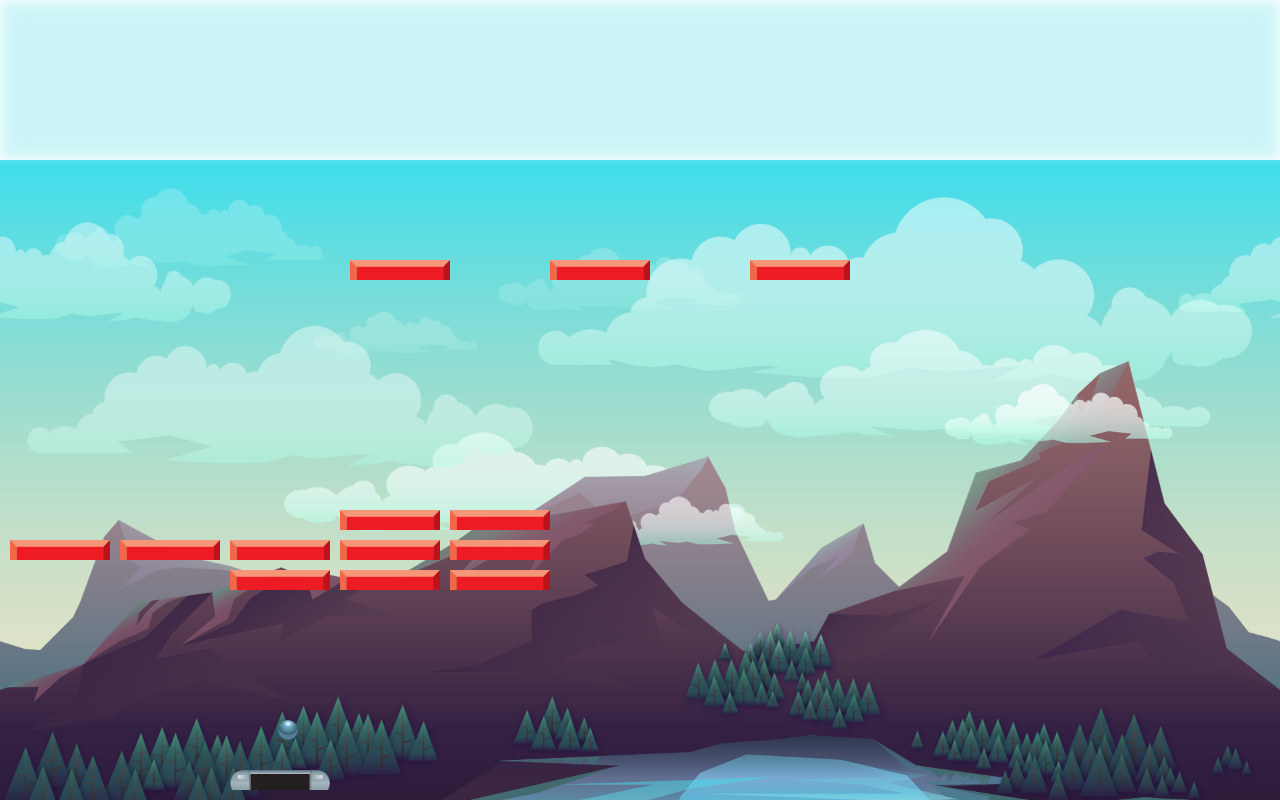
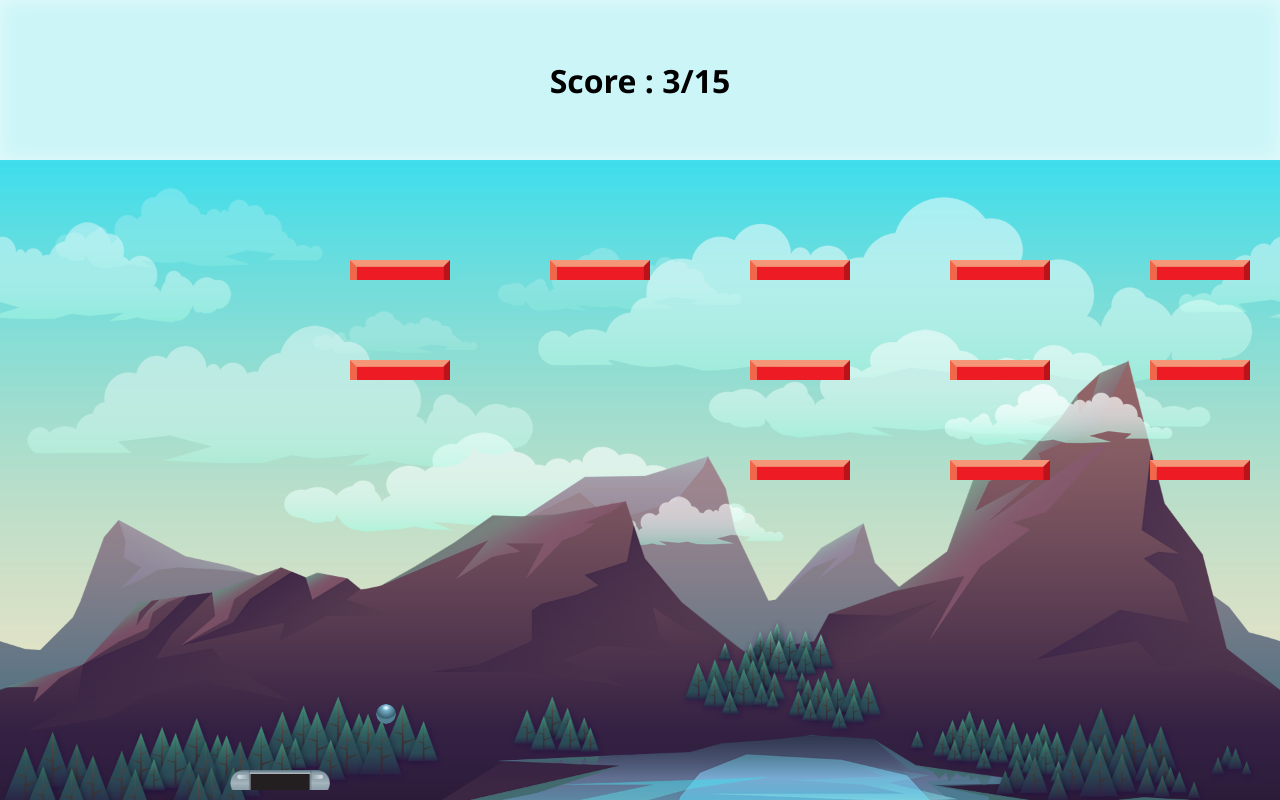
Before and after one commit to gouravjanyani/Project-Brick-Smash, a plain HTML site: page src/index.html in a window 1280 px wide. Drawn offline with Linux system fonts and the light colour scheme.

Commit message:
Stable Push

```diff
--- a/src/index.html
+++ b/src/index.html
@@ -2,12 +2,12 @@
 <html>
 <head>
     <meta charset="utf-8" />
-    <title>2D Breakout Game</title>
+    <title>Project Brick Smash</title>
     <link rel="stylesheet" href="styles.css">
 </head>
 <body>
 <div class="score">
-
+    <h1 class="displayScore">Score : 0/15</h1>
 </div>
 <div class="grid"></div>
 
--- a/src/script.js
+++ b/src/script.js
@@ -1,23 +1,26 @@
+function sleep(ms) {
+  return new Promise(resolve => setTimeout(resolve, ms));
+}
+
 const grid = document.querySelector('.grid')
-// const scoreDisplay = document.querySelector('#score')
+const scoreDisplay = document.querySelector('.displayScore')
 const blockWidth = 100
 const blockHeight = 20
 const ballDiameter = 20
-const boardWidth = 560
-const boardHeight = 300
-let xDirection = -2
-let yDirection = 2
+const boardWidth = window.innerWidth
+const boardHeight = window.innerHeight * 0.8
+let xDirection = -4
+let yDirection = 4
 
 const userStart = [230, 10]
 let currentPosition = userStart
 
-const ballStart = [270, 40]
+const ballStart = [window.innerWidth/2, window.innerHeight/8]
 let ballCurrentPosition = ballStart
 
 let timerId
 let score = 0
 
-//my block
 class Block {
   constructor(xAxis, yAxis) {
     this.bottomLeft = [xAxis, yAxis]
@@ -27,26 +30,24 @@ class Block {
   }
 }
 
-//all my blocks
 const blocks = [
   new Block(350, 520),
   new Block(550, 520),
   new Block(750, 520),
-  new Block(340, 270),
-  new Block(450, 270),
-  new Block(10, 240),
-  new Block(120, 240),
-  new Block(230, 240),
-  new Block(340, 240),
-  new Block(450, 240),
-  new Block(10, 210),
-  new Block(120, 210),
-  new Block(230, 210),
-  new Block(340, 210),
-  new Block(450, 210),
+  new Block(950, 520),
+  new Block(1150, 520),
+  new Block(350, 420),
+  new Block(550, 420),
+  new Block(750, 420),
+  new Block(950, 420),
+  new Block(1150, 420),
+  new Block(350, 320),
+  new Block(550, 320),
+  new Block(750, 320),
+  new Block(950, 320),
+  new Block(1150,320),
 ]
 
-//draw my blocks
 function addBlocks() {
   for (let i = 0; i < blocks.length; i++) {
     const block = document.createElement('div')
@@ -54,37 +55,31 @@ function addBlocks() {
     block.style.left = blocks[i].bottomLeft[0] + 'px'
     block.style.bottom = blocks[i].bottomLeft[1] + 'px'
     grid.appendChild(block)
-    // console.log(blocks[i].bottomLeft)
   }
 }
 addBlocks()
 
-//add user
 const user = document.createElement('div')
 user.classList.add('user')
 grid.appendChild(user)
 drawUser()
 
-//add ball
 const ball = document.createElement('div')
 ball.classList.add('ball')
 grid.appendChild(ball)
 drawBall()
 
-//move user
 function moveUser(e) {
   switch (e.key) {
     case 'ArrowLeft':
       if (currentPosition[0] > 0) {
-        currentPosition[0] -= 10
-        // console.log(currentPosition[0] > 0)
+        currentPosition[0] -= 20
         drawUser()
       }
       break
     case 'ArrowRight':
       if (currentPosition[0] < (boardWidth - blockWidth)) {
-        currentPosition[0] += 10
-        // console.log(currentPosition[0])
+        currentPosition[0] += 20
         drawUser()
       }
       break
@@ -92,19 +87,16 @@ function moveUser(e) {
 }
 document.addEventListener('keydown', moveUser)
 
-//draw User
 function drawUser() {
   user.style.left = currentPosition[0] + 'px'
   user.style.bottom = currentPosition[1] + 'px'
 }
 
-//draw Ball
 function drawBall() {
   ball.style.left = ballCurrentPosition[0] + 'px'
   ball.style.bottom = ballCurrentPosition[1] + 'px'
 }
 
-//move ball
 function moveBall() {
     ballCurrentPosition[0] += xDirection
     ballCurrentPosition[1] += yDirection
@@ -113,9 +105,7 @@ function moveBall() {
 }
 timerId = setInterval(moveBall, 30)
 
-//check for collisions
 function checkForCollisions() {
-  //check for block collision
   for (let i = 0; i < blocks.length; i++){
     if
     (
@@ -128,23 +118,20 @@ function checkForCollisions() {
       blocks.splice(i,1)
       changeDirection()
       score++
-      // scoreDisplay.innerHTML = score
-      console.log(score)
+      scoreDisplay.innerHTML = `Score : ${score}/15`
       if (blocks.length == 0) {
-        // scoreDisplay.innerHTML = 'You Win!'
+        scoreDisplay.innerHTML = 'You Win!'
         console.log("You Win")
         clearInterval(timerId)
         document.removeEventListener('keydown', moveUser)
       }
     }
   }
-  // check for wall hits
   if (ballCurrentPosition[0] >= (boardWidth - ballDiameter) || ballCurrentPosition[0] <= 0 || ballCurrentPosition[1] >= (boardHeight - ballDiameter))
   {
     changeDirection()
   }
 
-  //check for user collision
   if
   (
     (ballCurrentPosition[0] > currentPosition[0] && ballCurrentPosition[0] < currentPosition[0] + blockWidth) &&
@@ -154,10 +141,9 @@ function checkForCollisions() {
     changeDirection()
   }
 
-  //game over
   if (ballCurrentPosition[1] <= 0) {
     clearInterval(timerId)
-    // scoreDisplay.innerHTML = 'You lose!'
+    scoreDisplay.innerHTML = 'You lose!'
     console.log('You lose!')
     document.removeEventListener('keydown', moveUser)
   }
@@ -165,20 +151,20 @@ function checkForCollisions() {
 
 
 function changeDirection() {
-  if (xDirection === 2 && yDirection === 2) {
-    yDirection = -2
+  if (xDirection === 4 && yDirection === 4) {
+    yDirection = -4
     return
   }
-  if (xDirection === 2 && yDirection === -2) {
-    xDirection = -2
+  if (xDirection === 4 && yDirection === -4) {
+    xDirection = -4
     return
   }
-  if (xDirection === -2 && yDirection === -2) {
-    yDirection = 2
+  if (xDirection === -4 && yDirection === -4) {
+    yDirection = 4
     return
   }
-  if (xDirection === -2 && yDirection === 2) {
-    xDirection = 2
+  if (xDirection === -4 && yDirection === 4) {
+    xDirection = 4
     return
   }
 }
--- a/src/styles.css
+++ b/src/styles.css
@@ -19,7 +19,8 @@ body {
   height: 20vh;
   background-color: rgba(84, 222, 228, .3);
   box-shadow: inset 0 0 20px rgba(255, 255, 255, .5);
-  filter: blur(5px);
+  /* filter: blur(5px); */
+  font-family: 'Segoe UI', Tahoma, Geneva, Verdana, sans-serif;
 }
 
 .grid {
@@ -29,8 +30,15 @@ body {
   padding: 5% 10%;
   height: 80vh;
   width: 100vw;
+  position: relative;
   background-image: url("../sprites/bg.png");
   background-size: cover;
+}
+
+.score {
+  display: flex;
+  justify-content: center;
+  align-items: center;
 }
 
 .user {
```
Also changed, not shown: sprites/basic/paddle-active.png (renamed from sprites/basic/43-Breakout-Tiles.png).
